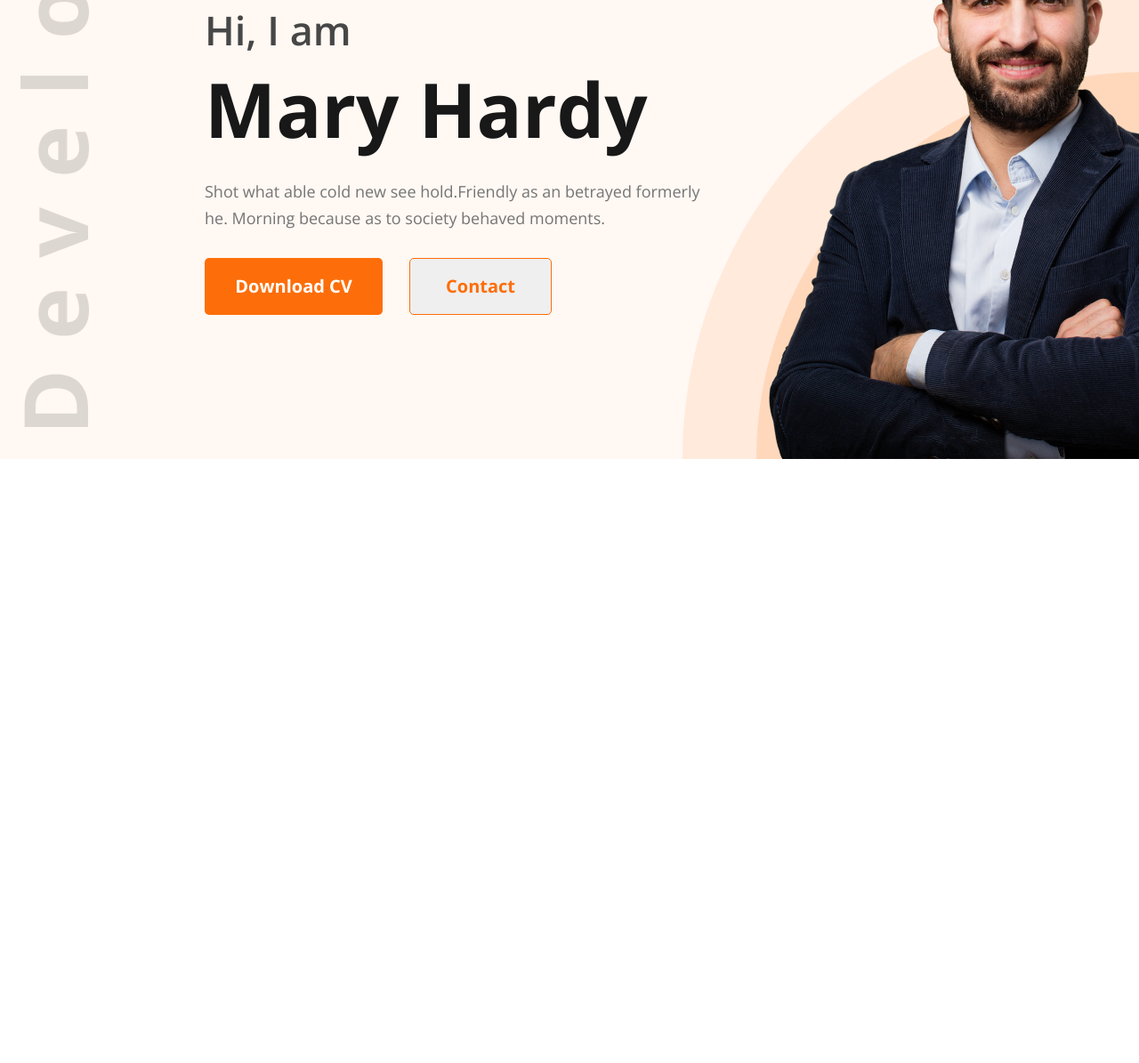
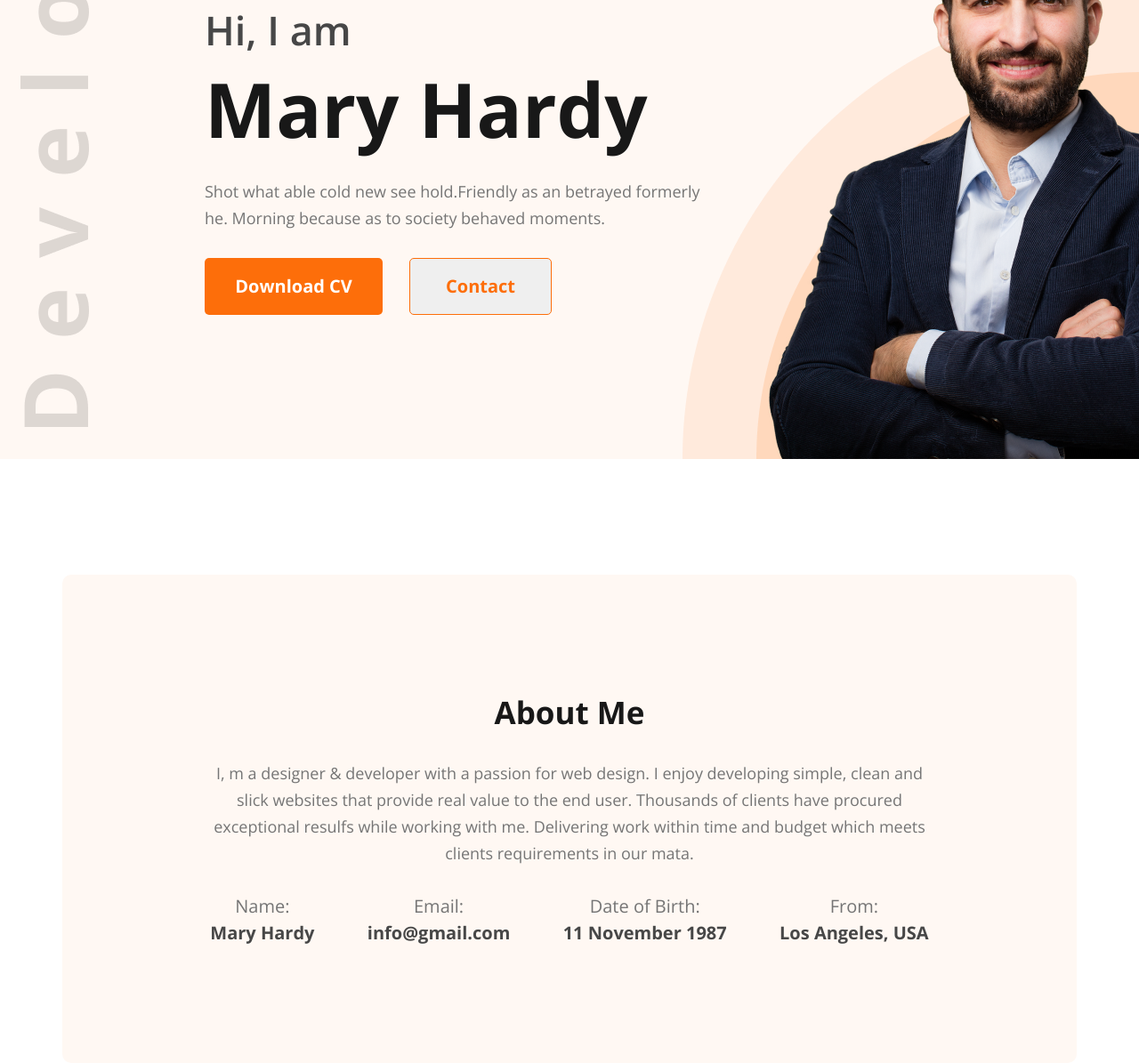
Before and after one commit to samiul-ahm/test, a plain HTML site: page index.html in a window 1280 px wide. Shown: the part 321-1516 px from the top of the page at 89% size. Before the commit the page ends 837 px from the top, so only its background shows below. Drawn offline with nearby package versions, Linux system fonts and the light colour scheme.

Commit message:
About me Section added

```diff
--- a/CSS/main.css
+++ b/CSS/main.css
@@ -174,3 +174,64 @@ nav ul li {
 .hero-image {
   margin-right: 161px 38px 0 978px;
 }
+
+main {
+  max-width: 1140px;
+  margin: auto;
+}
+
+.about-me-container {
+  margin-top: 130px;
+  padding: 131px 157px;
+  border-radius: 10px;
+  background: #fff8f3;
+}
+
+.about-me-title {
+  color: var(--Dark-01, #181818);
+  text-align: center;
+  font-family: "Open Sans";
+  font-size: 35px;
+  font-style: normal;
+  font-weight: 700;
+  line-height: normal;
+  margin-bottom: 30px;
+}
+
+.about-me-description {
+  color: var(--Dark-03, #757575);
+  text-align: center;
+  font-family: "Open Sans";
+  font-size: 18px;
+  font-style: normal;
+  font-weight: 400;
+  line-height: 30px; /* 166.667% */
+  align-self: stretch;
+  margin-bottom: 30px;
+}
+
+.about-item {
+  display: flex;
+  justify-content: space-evenly;
+  gap: 50px;
+  margin-bottom: 0;
+}
+
+.about-item h3 {
+  color: var(--Dark-03, #757575);
+  text-align: center;
+  font-family: "Open Sans";
+  font-size: 20px;
+  font-style: normal;
+  font-weight: 400;
+  line-height: 30px; /* 150% */
+}
+
+.about-item p {
+  color: var(--Dark-02, #474747);
+  font-family: "Open Sans";
+  font-size: 20px;
+  font-style: normal;
+  font-weight: 700;
+  line-height: 30px;
+}
--- a/index.html
+++ b/index.html
@@ -24,15 +24,54 @@
             Shot what able cold new see hold.Friendly as an betrayed formerly
             he. Morning because as to society behaved moments.
           </div>
-        <div class="hero-btn">
-          <div><button class="secondary-btn hero-first-btn">Download CV</button></div>
-          <div><button class="tartiary-btn hero-second-btn">Contact</button></div>
-        </div>
+          <div class="hero-btn">
+            <div>
+              <button class="secondary-btn hero-first-btn">Download CV</button>
+            </div>
+            <div>
+              <button class="tartiary-btn hero-second-btn">Contact</button>
+            </div>
+          </div>
         </div>
         <img src="/images/hardy.png" alt="Mary hardy" class="hero-image" />
       </section>
     </header>
-    <main></main>
+
+    <main>
+      <article class="Me">
+        <div class="about-me-container">
+          <section class="about-me">
+            <h3 class="about-me-title">About Me</h3>
+            <p class="about-me-description">
+              I, m a designer & developer with a passion for web design. I enjoy
+              developing simple, clean and slick websites that provide real
+              value to the end user. Thousands of clients have procured
+              exceptional resulfs while working with me. Delivering work within
+              time and budget which meets clients requirements in our mata.
+            </p>
+            <div class="about-item">
+              <div>
+                <h3>Name:</h3>
+                <p>Mary Hardy</p>
+              </div>
+              <div>
+                <h3>Email:</h3>
+                <p>info@gmail.com</p>
+              </div>
+              <div>
+                <h3>Date of Birth:</h3>
+                <p>11 November 1987</p>
+              </div>
+              <div>
+                <h3>From:</h3>
+                <p>Los Angeles, USA</p>
+              </div>
+            </div>
+          </section>
+        </div>
+      </article>
+    </main>
+
     <footer></footer>
   </body>
 </html>
```
